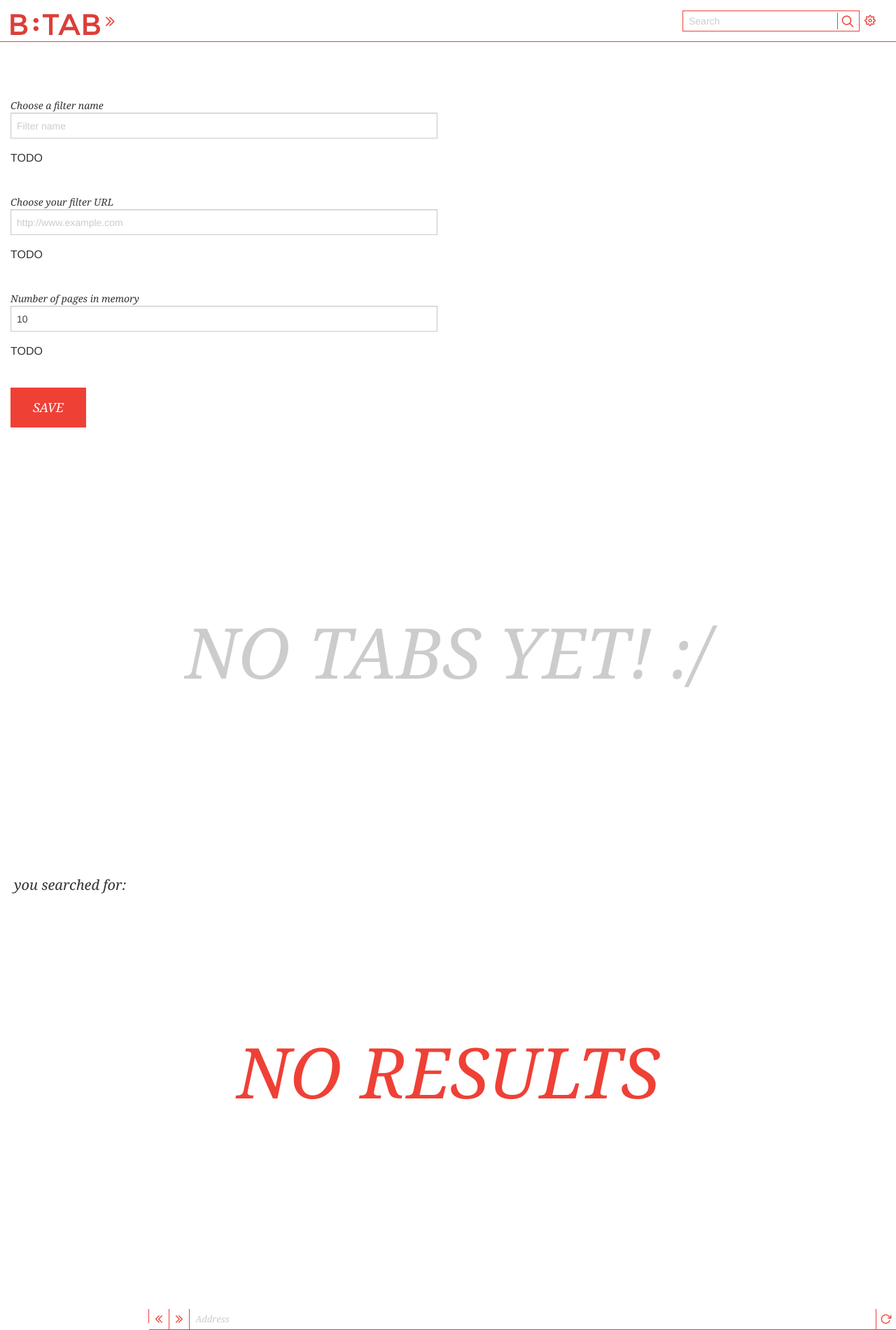
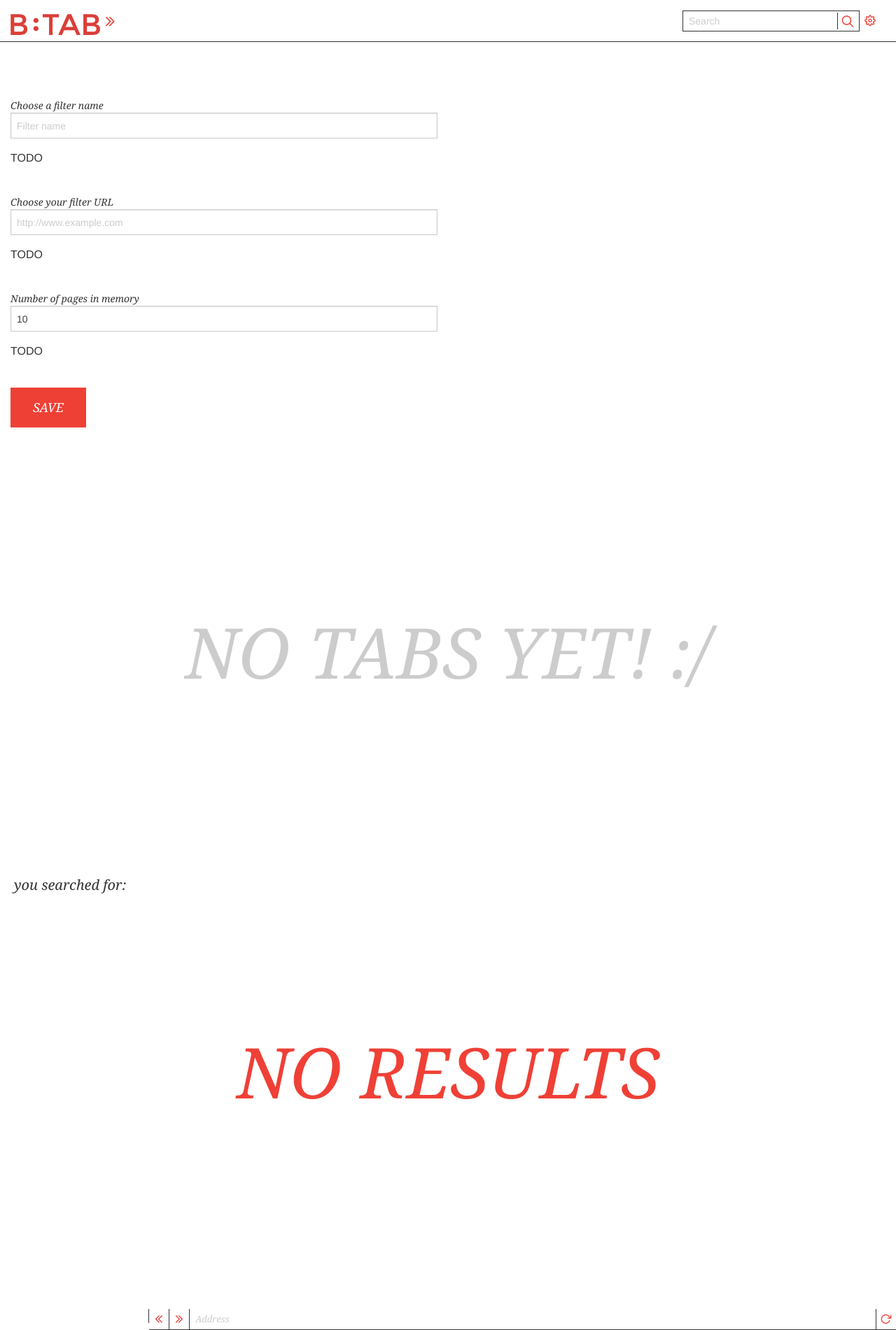
Before and after one commit to bakulf/btab, a website: page data/index.html in a window 1280 px wide. Shown: the whole page at 70% size. Drawn offline with Linux system fonts and the light colour scheme; files whose address does not match are found by name.

Commit message:
back to black

```diff
--- a/data/scss/style.scss
+++ b/data/scss/style.scss
@@ -14,7 +14,7 @@ button {
 }
 
 header {
-  border-bottom:1px solid $primary;
+  border-bottom:1px solid $secondary;
   height: 60px;
   line-height: 60px;
   img {
@@ -43,7 +43,7 @@ header {
     height: 60px;
     line-height: 60px;
     .form-item {
-      border:1px solid $primary;
+      border:1px solid $secondary;
       @include vertical-align;
       margin:0;
       padding:0;
@@ -70,7 +70,7 @@ header {
         margin-top:2px;
         float: left;
         display: block;
-        background: $primary;
+        background: $secondary;
       }
 
       .button-search {
@@ -198,7 +198,7 @@ header {
     }
     &:active {
       background:$primary;
-      border:1px solid $primary;
+      border:1px solid $secondary;
       color: white;
       h2 {
         color: white;
@@ -208,7 +208,7 @@ header {
       }
       &:hover {
         background:$primary;
-        border:1px solid $primary;
+        border:1px solid $secondary;
       }
     }
   }
@@ -289,13 +289,14 @@ header {
     background:white;
     padding-top:20px;
     overflow: auto;
-    border-right:1px solid $primary;
+    border-right:1px solid $secondary;
     .single-item {
       border:1px solid #ccc;
       @include border-radius(5px);
       margin-bottom:20px;
       min-height: 140px;
       position:relative;
+      cursor: pointer;
       &.active {
         position: relative;
         &:after {
@@ -355,6 +356,7 @@ header {
         overflow: hidden;
       }
       &:hover {
+        cursor: pointer;
         background:$secondary;
         border-color:$secondary;
         color: white;
@@ -389,7 +391,7 @@ header {
       }
       &:active {
         background:$primary;
-        border:1px solid $primary;
+        border:1px solid $secondary;
         color: white;
         h2 {
           color: white;
@@ -399,13 +401,13 @@ header {
         }
         &:hover {
           background:$primary;
-          border:1px solid $primary;
+          border:1px solid $secondary;
         }
       }
     }
   }
   .url-toolbar {
-    border-bottom:1px solid $primary;
+    border-bottom:1px solid $secondary;
     height: 30px;
 
     ul {
@@ -414,11 +416,11 @@ header {
         list-style: none;
         float:left;
         height: 30px;
-        border-right:1px solid $primary;
+        border-right:1px solid $secondary;
 
         &:last-child {
           border-right:0;
-          border-left: 1px solid $primary;
+          border-left: 1px solid $secondary;
           float: right;
         }
         &.url-readonly {
```
Also changed, not shown: data/css/style.css.
